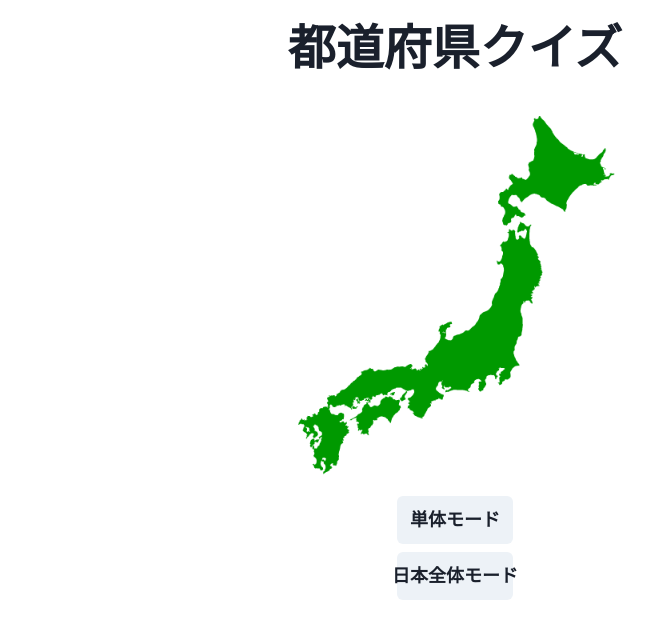
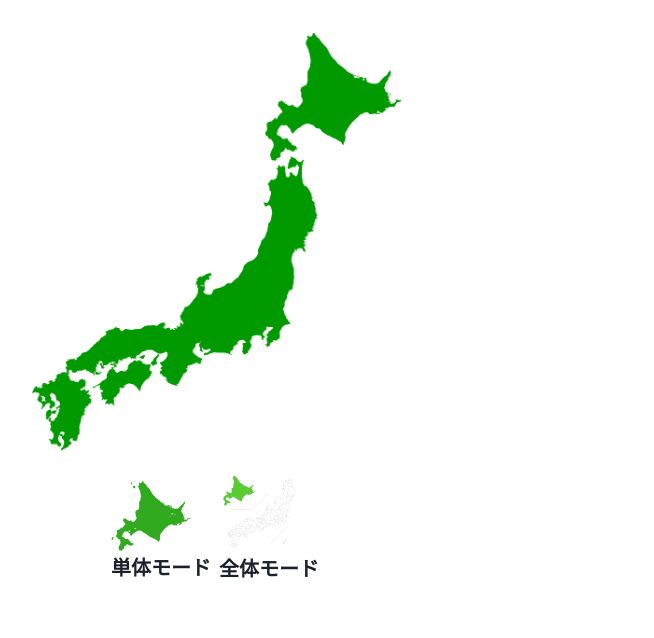
Before and after one commit to MnVOIDnM/pref-quiz-app, a React (Vite) app: page / in a window 1280 px wide. Shown: the top 638 px of the page, without its empty margins (185-839 px from the left). Built offline with nearby package versions, Linux system fonts and the light colour scheme.

Commit message:
add game mode

```diff
--- a/src/components/App.jsx
+++ b/src/components/App.jsx
@@ -1,26 +1,80 @@
 import Title from "./Title";
 import Quiz from "./Quiz";
-import { useState } from "react";
+import { prefData } from "../prefData";
+import { useState, useEffect } from "react";
 import { Center } from "@chakra-ui/react";
 
+const shuffle = ([...arr]) => {
+  for (let i = arr.length - 1; i >= 0; i--) {
+    const j = Math.floor(Math.random() * (i + 1));
+    [arr[i], arr[j]] = [arr[j], arr[i]];
+  }
+  return arr;
+};
+
 function App() {
+  const [quizSize, setQuizSize] = useState(10);
   const [isStarted, setIsStarted] = useState(false);
   const [quizType, setQuizType] = useState("");
-  const singleMode = () => {
+  const singleMode10 = () => {
+    setQuizSize(10);
     setIsStarted((flag) => !flag);
     setQuizType("imgSingle");
   };
-  const countryMode = () => {
+  const singleMode47 = () => {
+    setQuizSize(47);
+    setIsStarted((flag) => !flag);
+    setQuizType("imgSingle");
+  };
+  const countryMode10 = () => {
+    setQuizSize(10);
+
+    setIsStarted((flag) => !flag);
+    setQuizType("imgCountry");
+  };
+  const countryMode47 = () => {
+    setQuizSize(47);
+
     setIsStarted((flag) => !flag);
     setQuizType("imgCountry");
   };
 
+  const [quizQueue, setQuizQueue] = useState([]);
+  const shuffledData = shuffle(prefData);
+  const [answerRow, setAnswerRow] = useState(shuffledData);
+
+  useEffect(() => {
+    for (let i = 0; i < 47; i++) {
+      let quizChoices = [];
+      const answer = answerRow[i];
+      const restData = answerRow.filter((data, index) => index != i);
+      const dummyData = shuffle(restData);
+      const dummyChoices = dummyData.slice(0, 3);
+      dummyChoices.forEach((choice) => {
+        quizChoices.push(choice);
+      });
+      quizChoices.push(answer);
+      quizQueue.push(shuffle(quizChoices));
+    }
+  }, []);
+
   return (
-    <Center>
+    <Center h="600px" w="800px">
       {isStarted ? (
-        <Quiz setIsStarted={setIsStarted} quizType={quizType} />
+        <Quiz
+          setIsStarted={setIsStarted}
+          quizType={quizType}
+          quizQueue={quizQueue}
+          answerRow={answerRow}
+          quizSizeState={[quizSize, setQuizSize]}
+        />
       ) : (
-        <Title countryMode={countryMode} singleMode={singleMode} />
+        <Title
+          countryMode10={countryMode10}
+          countryMode47={countryMode47}
+          singleMode10={singleMode10}
+          singleMode47={singleMode47}
+        />
       )}
     </Center>
   );
--- a/src/components/Quiz.jsx
+++ b/src/components/Quiz.jsx
@@ -1,110 +1,108 @@
-import { Button, Heading, HStack, VStack, Image, Box } from "@chakra-ui/react";
-import { prefData } from "../prefData";
-import { useState } from "react";
+import {
+  Button,
+  ButtonGroup,
+  Heading,
+  HStack,
+  VStack,
+  Image,
+  Box,
+} from "@chakra-ui/react";
+import React, { useState } from "react";
 import Stopwatch from "./Stopwatch";
 import { useStopwatch } from "react-timer-hook";
 
-const Quiz = ({ setIsStarted, quizType }) => {
-  const shuffle = ([...arr]) => {
-    for (let i = arr.length - 1; i >= 0; i--) {
-      const j = Math.floor(Math.random() * (i + 1));
-      [arr[i], arr[j]] = [arr[j], arr[i]];
-    }
-    return arr;
-  };
+const Quiz = ({
+  setIsStarted,
+  quizType,
+  quizQueue,
+  answerRow,
+  quizSizeState,
+}) => {
+  const [quizSize, setQuizSize] = quizSizeState;
   const { seconds, minutes, pause, isRunning } = useStopwatch({
     autoStart: true,
   });
-  const [quizSize, setQuizSize] = useState(10);
-  const [answer, setAnswer] = useState(Math.floor(Math.random() * 4));
-  const [isWrongAnswer, setIsWrongAnswer] = useState(false);
-  const [isCorrectAnswer, setIsCorrectAnswer] = useState(false);
+  const [isWrong, setIsWrong] = useState(false);
+  const [isCorrect, setIsCorrect] = useState(false);
+  const [fixedQuizSize, setfixedQuizSize] = useState(quizSize);
 
-  const initQuiz = [];
-  const shuffledData = shuffle(prefData);
-  for (let i = 0; i < quizSize; i++) {
-    const choices = shuffledData.slice(i * 4, i * 4 + 4);
-    initQuiz.push(choices);
-  }
-  const [quizQueue, setQuizQueue] = useState(initQuiz);
+  const counter = fixedQuizSize - quizSize;
 
   const updateQuiz = () => {
-    if (quizQueue.length > 1) {
-      setAnswer(() => Math.floor(Math.random() * 4));
-      setQuizQueue(quizQueue.filter((quiz, index) => index !== 0));
-    } else if ((quizQueue.length = 1)) {
+    if (quizSize > 1) {
+      setQuizSize((prev) => --prev);
+    } else if (quizSize == 1) {
       pause();
     } else {
       throw new Error("error");
     }
   };
   const judge = (selectedChoice) => {
-    if (selectedChoice == quizQueue[0][answer].name) {
-      setIsCorrectAnswer((prev) => !prev);
+    if (selectedChoice == answerRow[counter].name) {
+      setIsCorrect((prev) => !prev);
+      setTimeout(() => {
+        setIsCorrect((prev) => !prev);
+      }, 400);
       updateQuiz();
+    } else {
+      setIsWrong((prev) => !prev);
       setTimeout(() => {
-        setIsCorrectAnswer((prev) => !prev);
-      }, 400);
-    } else {
-      setIsWrongAnswer((prev) => !prev);
-      setTimeout(() => {
-        setIsWrongAnswer((prev) => !prev);
+        setIsWrong((prev) => !prev);
       }, 800);
     }
   };
 
   return (
     <HStack>
-      <Box m={8} boxSize="sm">
       <VStack>
-          <Stopwatch useStopwatchState={{ seconds, minutes }} />
-          <Heading>{`残り${quizQueue.length}問`}</Heading>
-          <Box h="10px">
-            {isWrongAnswer && (
-              <Heading color="blue" padding={10} fontSize="100px">
-                X
-              </Heading>
-            )}
-            {isCorrectAnswer && (
-              <Heading color="red" padding={10} fontSize="100px">
-                ○
-              </Heading>
-            )}
-          </Box>
-          {!isRunning && (
         <Button
-              margin="6"
+          m={5}
           size="lg"
           colorScheme="blue"
           onClick={() => setIsStarted((flag) => !flag)}
         >
           ホーム画面に戻る
         </Button>
+        <Box>
+          <Stopwatch useStopwatchState={{ seconds, minutes }} />
+        </Box>
+        <Heading size="2xl">{`${counter + 1}/${fixedQuizSize}`}</Heading>
+        <Box h="150px">
+          {isWrong && (
+            <Heading color="blue" fontSize="100px">
+              X
+            </Heading>
           )}
+          {isCorrect && (
+            <Heading color="red" fontSize="100px">
+              ○
+            </Heading>
+          )}
+        </Box>
       </VStack>
+      <VStack>
+        <Box>
+          <Box boxSize="lg">
+            <Image src={answerRow[counter][quizType]} />
           </Box>
-      <VStack>
-        <Box boxSize={["sm", "md", "lg", "xl"]}>
-          <Box margin={1}>
-            <Image src={quizQueue[0][answer][quizType]} />
-          </Box>
-          <HStack>
-            {quizQueue[0].map((choice) => (
+          <HStack m={3}>
+            <ButtonGroup gap="2">
+              {quizQueue[counter].map((choice) => (
                 <Button
-                fontSize="2xl"
-                padding={8}
+                  size="lg"
+                  w="110px"
                   key={choice.id}
-                isDisabled={isWrongAnswer}
+                  isDisabled={isWrong}
                   onClick={() => judge(choice.name)}
                 >
                   {choice.name}
                 </Button>
               ))}
+            </ButtonGroup>
           </HStack>
         </Box>
       </VStack>
     </HStack>
   );
 };
-
 export default Quiz;
--- /dev/null
+++ b/src/components/SelectQuizSize.jsx
@@ -0,0 +1,5 @@
+const SelectQuizSize = () => {
+  return <></>;
+};
+
+export default SelectQuizSize;
--- a/src/components/Stopwatch.jsx
+++ b/src/components/Stopwatch.jsx
@@ -4,7 +4,7 @@ const Stopwatch = ({ useStopwatchState }) => {
   const { seconds, minutes } = useStopwatchState;
 
   return (
-    <Heading p={8} size="4xl">
+    <Heading fontFamily="monospace" p={8} size="4xl">
       {`00${minutes}`.slice(-2)}:{`00${seconds}`.slice(-2)}
     </Heading>
   );
--- a/src/components/Title.jsx
+++ b/src/components/Title.jsx
@@ -1,29 +1,85 @@
-import { Button, Heading, VStack, Image, Box } from "@chakra-ui/react";
+import {
+  Button,
+  ButtonGroup,
+  Heading,
+  VStack,
+  HStack,
+  Image,
+  Box,
+} from "@chakra-ui/react";
+import {
+  Popover,
+  PopoverTrigger,
+  PopoverContent,
+  PopoverHeader,
+  PopoverBody,
+  PopoverArrow,
+  PopoverCloseButton,
+} from "@chakra-ui/react";
 
-const Title = ({ countryMode, singleMode }) => {
-
+const Title = ({
+  countryMode10,
+  countryMode47,
+  singleMode10,
+  singleMode47,
+}) => {
   return (
     <VStack>
-      <Heading padding={3} margin={3} size="2xl">
-        都道府県クイズ
-      </Heading>
-      <Box boxSize="sm">
+      <Box boxSize="md">
         <Image src="img/japan/日本列島.png" alt="japan" />
       </Box>
-      <Button
-        size="lg"
-        width="30%"
-        onClick={singleMode}
-      >
-        単体モード
-      </Button>
-      <Button
-        size="lg"
-        width="30%"
-        onClick={countryMode}
-      >
-        日本全体モード
-      </Button>
+      <HStack>
+        <Box width="50%">
+          <Popover>
+            <PopoverTrigger>
+              <Box>
+                <Image
+                  w="20"
+                  src="img/imgSingle/hokkaidoSingle.jpg"
+                  alt="single mode"
+                />
+                <Heading size="md">単体モード</Heading>
+              </Box>
+            </PopoverTrigger>
+            <PopoverContent>
+              <PopoverArrow />
+              <PopoverCloseButton />
+              <PopoverHeader>1つの都道府県だけが表示されるよ</PopoverHeader>
+              <PopoverBody>
+                <ButtonGroup gap="2">
+                  <Button onClick={singleMode10}>１０問</Button>
+                  <Button onClick={singleMode47}>４７問</Button>
+                </ButtonGroup>
+              </PopoverBody>
+            </PopoverContent>
+          </Popover>
+        </Box>
+        <Box width="50%">
+          <Popover>
+            <PopoverTrigger>
+              <Box>
+                <Image
+                  w="20"
+                  src="img/imgCountry/hokkaidoCountry.jpg"
+                  alt="country mode"
+                />
+                <Heading size="md">全体モード</Heading>
+              </Box>
+            </PopoverTrigger>
+            <PopoverContent>
+              <PopoverArrow />
+              <PopoverCloseButton />
+              <PopoverHeader>日本全体が表示されるよ</PopoverHeader>
+              <PopoverBody>
+                <ButtonGroup gap="2">
+                  <Button onClick={countryMode10}>１０問</Button>
+                  <Button onClick={countryMode47}>４７問</Button>
+                </ButtonGroup>
+              </PopoverBody>
+            </PopoverContent>
+          </Popover>
+        </Box>
+      </HStack>
     </VStack>
   );
 };
--- a/src/main.jsx
+++ b/src/main.jsx
@@ -1,13 +1,12 @@
-import React from 'react'
-import ReactDOM from 'react-dom/client'
-import App from './components/App'
+import React from "react";
+import ReactDOM from "react-dom/client";
+import App from "./components/App";
 import { ChakraProvider } from "@chakra-ui/react";
 
-
-ReactDOM.createRoot(document.getElementById('root')).render(
-  <React.StrictMode>
-    <ChakraProvider>
-      <App />
-    </ChakraProvider>
-  </React.StrictMode>,
-)
+ReactDOM.createRoot(document.getElementById("root")).render(
+  // <React.StrictMode>
+  <ChakraProvider>
+    <App />
+  </ChakraProvider>
+  // </React.StrictMode>,
+);
```
Lines whose indentation alone changed are shown as unchanged.
